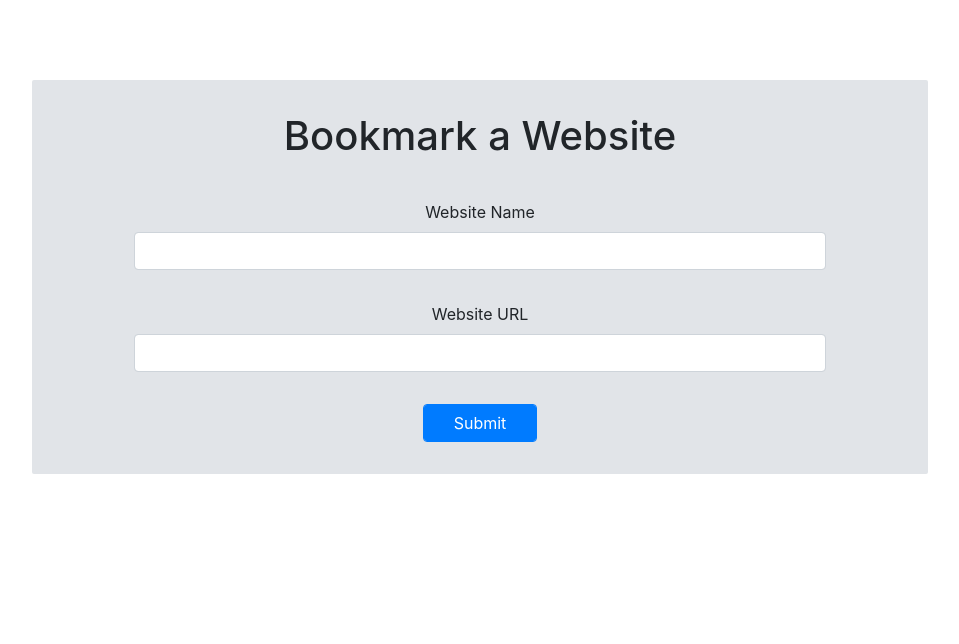
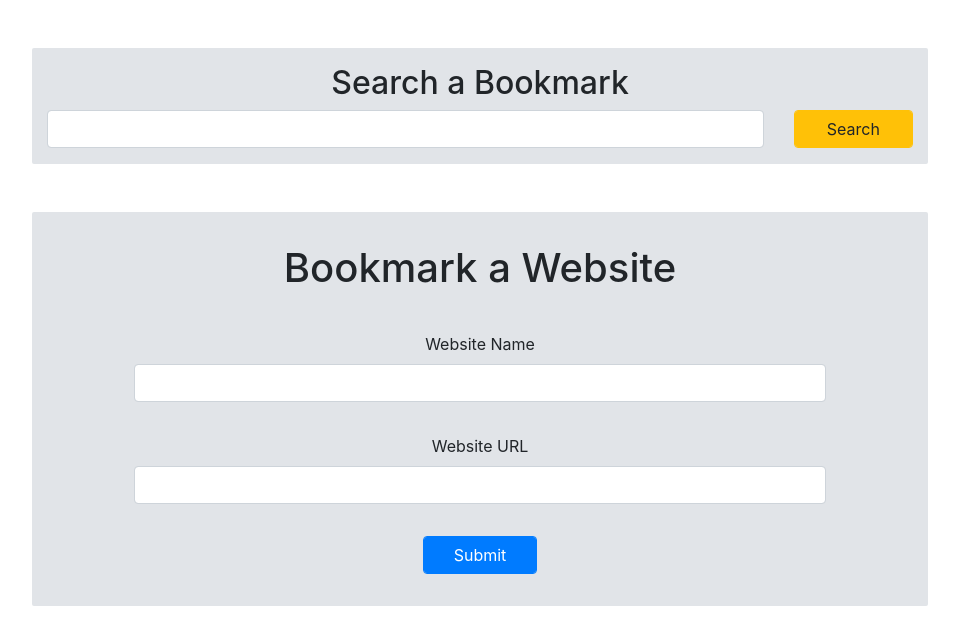
Before and after one commit to colormachines/bookmarker, a plain HTML site: page index.html in a window 1280 px wide. Shown: the whole page, without its empty margins (160-1119 px from the left). Drawn offline with nearby package versions, Linux system fonts and the light colour scheme.

Commit message:
fixed issue with form validation, and added in design for searchbar

```diff
--- a/index.html
+++ b/index.html
@@ -10,6 +10,21 @@
 
 
 <body onload="fetchBookmarks()">
+  <div id="searchbar">
+    <form id="searchBookmarkForm">
+      <div class="col">
+        <h2 class="col-lg">Search a Bookmark</h2>
+        <div class="row">
+      <div class="col-lg-10">
+      <input type="text" class="form-control"/>
+      </div>
+      <div class="col-lg-2">
+        <input type="submit" value="Search" class="form-control btn btn-warning"/>
+      </div>
+    </div>
+    </div>
+    </form>
+  </div>
   <div id="enter-info">
   <form id="myForm">
   <div class="col">
--- a/script.js
+++ b/script.js
@@ -53,8 +53,8 @@ function fetchBookmarks(){
   }
 }
 function formValidation(websiteName,websiteURL){
-if((!websiteName) & (!websiteURL)){
-  alert("Please fill form");
+if(!websiteName){
+  alert("Please enter a name");
   return false;
 }
 var expression = /[-a-zA-Z0-9@:%_\+.~#?&//=]{2,256}\.[a-z]{2,4}\b(\/[-a-zA-Z0-9@:%_\+.~#?&//=]*)?/gi;
--- a/style.css
+++ b/style.css
@@ -3,12 +3,23 @@ html, body{
   width:100%;
 }
 
+#searchbar{
+  background:#e1e4e8;
+  border-radius: 2px 2px 2px 2px;
+  width:70%;
+  height:auto;
+  margin:0 auto;
+  margin-top:3em;
+  text-align:center;
+  padding-top:1em;
+  padding-bottom:1em;
+}
 #enter-info{
   border-radius: 2px 2px 2px 2px;
   width:70%;
   height:auto;
   margin:0 auto;
-  margin-top: 5em;
+  margin-top: 3em;
   background:#e1e4e8;
   text-align:center;
   padding-top:2em;
```
